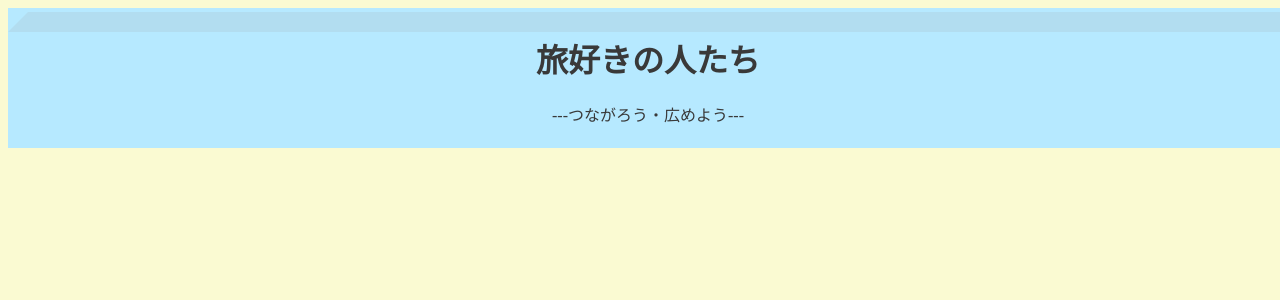
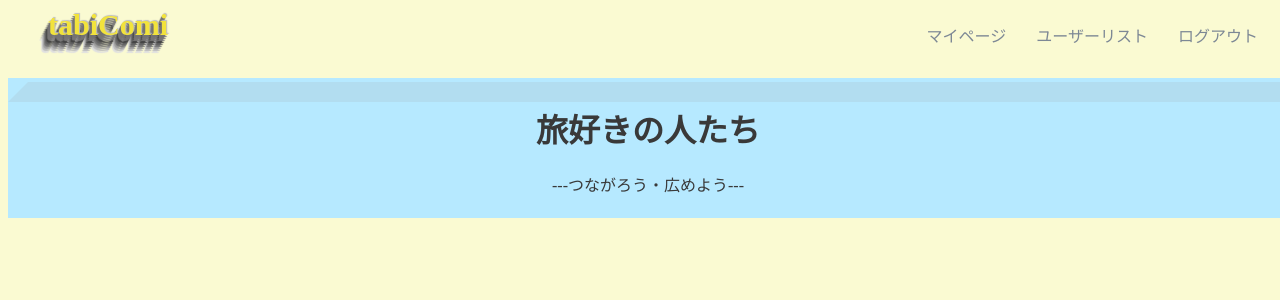
Before and after one commit to Hackathon-F-team/F-team, a Flask app: template templates/base.html in a window 1280 px wide. Shown: the top 300 px of the page. Run offline with Flask 2, Linux system fonts and the light colour scheme; the template is opened without the code that fills it: most values are stand-ins (such as "Sample title", 1, 10 or a date in 2020).

Commit message:
ユーザ一覧をユーザリストに変更

```diff
--- a/templates/base.html
+++ b/templates/base.html
@@ -6,11 +6,19 @@
     <title>ユーザーリスト</title>
     <link
       rel="stylesheet"
-      href="../../static/css/user-profile.css"
+      href="../static/css/user-profile.css"
     />
   </head>
+  <body>
+    <div class="header">
+      <ul class="header-list">
+          <li class="applogo">tabiComi</li>
+          <li class="appname"><a href="/my_info/{{uid}}">マイページ</a></li>
+          <li class="appname"><a href="/users">ユーザーリスト</a></li>
+          <li class="appname"><a href="/logout">ログアウト</a></li>
+      </ul>
+    </div>
 
-  <body>
     <div class="main-container channelpage">
       <div class="main-content">
         <div class="channel-title">
```
